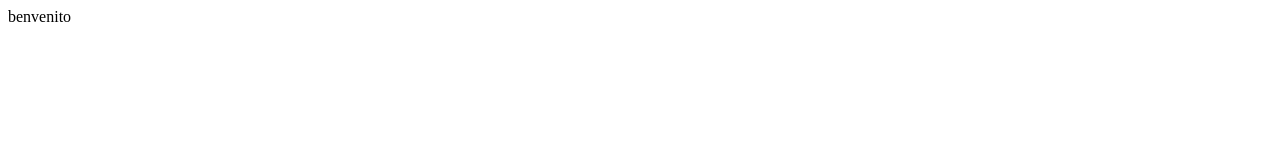
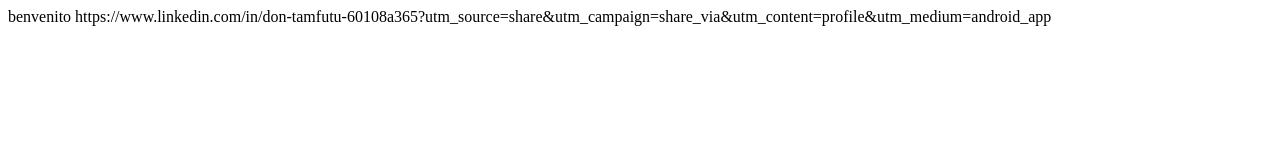
Before and after one commit to SagesseT/Saga, a plain HTML site: page index.html in a window 1280 px wide. Drawn offline with Linux system fonts and the light colour scheme.

Commit message:
Update index.html

```diff
--- a/index.html
+++ b/index.html
@@ -8,7 +8,7 @@
 <body>
     benvenito
 
-
+https://www.linkedin.com/in/don-tamfutu-60108a365?utm_source=share&utm_campaign=share_via&utm_content=profile&utm_medium=android_app
 
 </body>
 </html>
```
